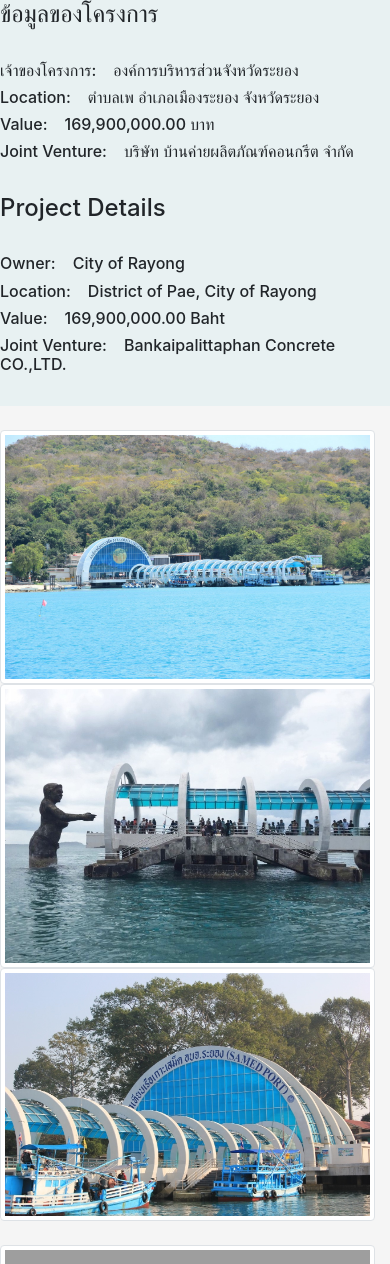
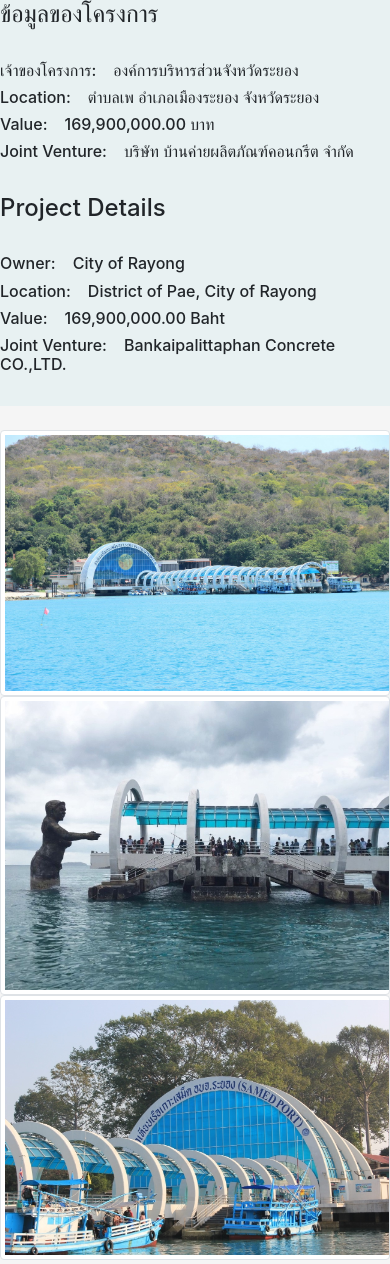
Before and after one commit to NCJo/PDC-Construction-Webapp, a Django app: page /projects/samed/ in a window 390 px wide. Shown: the part 846-2110 px from the top of the page. Run offline with Django 3.2, Linux system fonts and the light colour scheme; some libraries are stand-ins or nearby versions; some web fonts are replaced; grey boxes are pictures that could not be loaded.

Commit message:
Modified: get rid of not centered logo @ < 625px

```diff
--- a/PDC/static/css/styles.css
+++ b/PDC/static/css/styles.css
@@ -140,11 +140,10 @@ body {
     margin-right: 0px;
 }
 
-.centered {
-    margin: 0 auto;
-    width: 75%;
+/* This is for get rid of padding on the right */
+.no-right-pad {
+    padding-right: 0px !important;
 }
-
 
 /* Cellphone */
 /* use % on 'width' instead of 'px'*/
--- a/PDC/static/js/pdc.js
+++ b/PDC/static/js/pdc.js
@@ -33,13 +33,15 @@ $(document).ready(function() {
         var ww = document.body.clientWidth;
         if (ww < 625) {
             $('#pdc_logo').removeClass('shift-right');
-            ('#pdc_logo').removeClass('d-inline-block');
-            $('#pdc_logo').addClass('centered');
+            $('#grid-gallery').find('*').addClass('no-right-pad');
         } else if (ww >= 666) {
             $('#pdc_logo').addClass('shift-right');
             $('#pdc_logo').addClass('mx-auto');
-            $('navbarDropdown').addClass('mr-auto');
+
         };
+        if (ww < 578) {
+            $('.col-md-4').addClass('no-right-pad');
+        }
 
     };
     $(window).resize(function(){
--- a/PDC/templates/pdc_templates/samed.html
+++ b/PDC/templates/pdc_templates/samed.html
@@ -127,7 +127,7 @@
 
 <!-- Grid -->
 <div class="container col-md-11">
-  <div class="row justify-content-start">
+  <div class="row justify-content-start" id="grid-gallery">
 
     <!-- CP warehouse -->
     <div class="col-md-4"><a href=""><img class="img-thumbnail" src="{% static "images/samed_island/si01.jpg" %}" alt=""></a></div>
```
